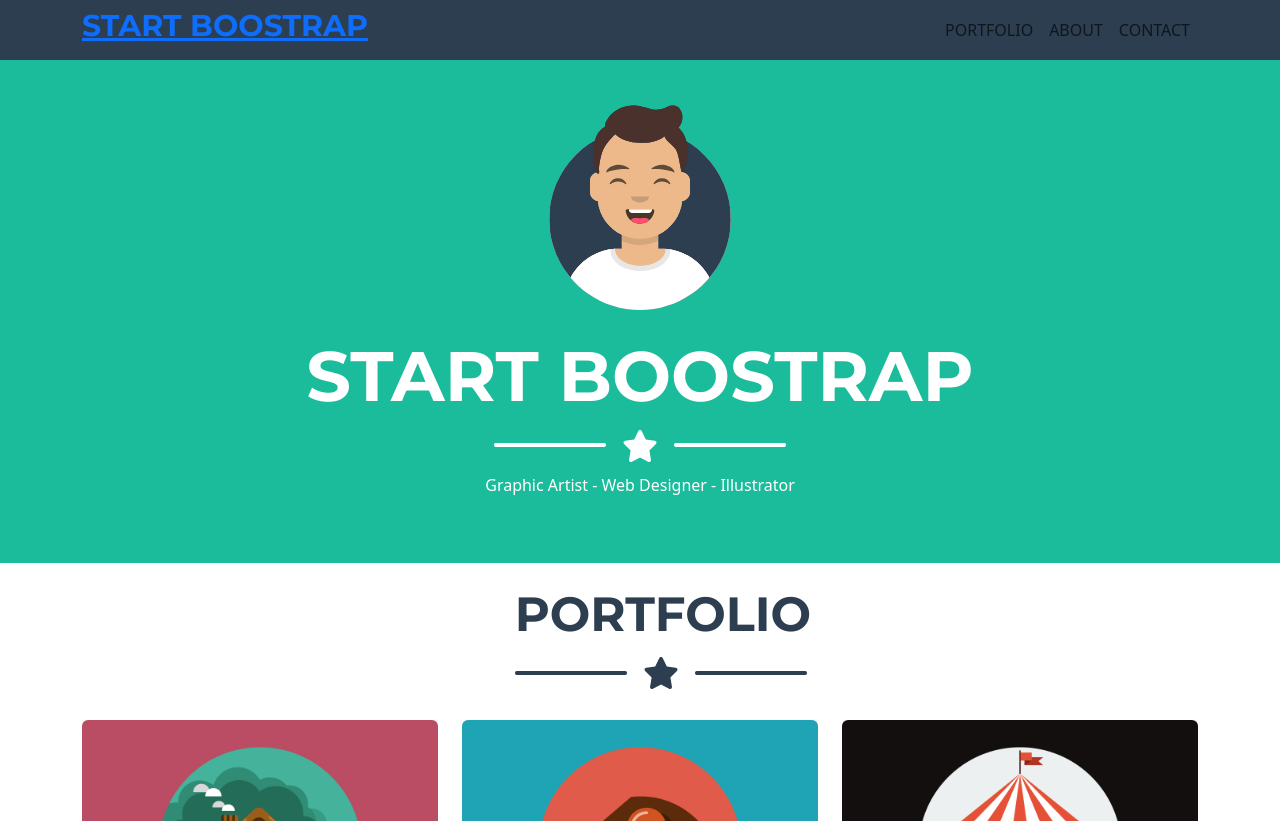
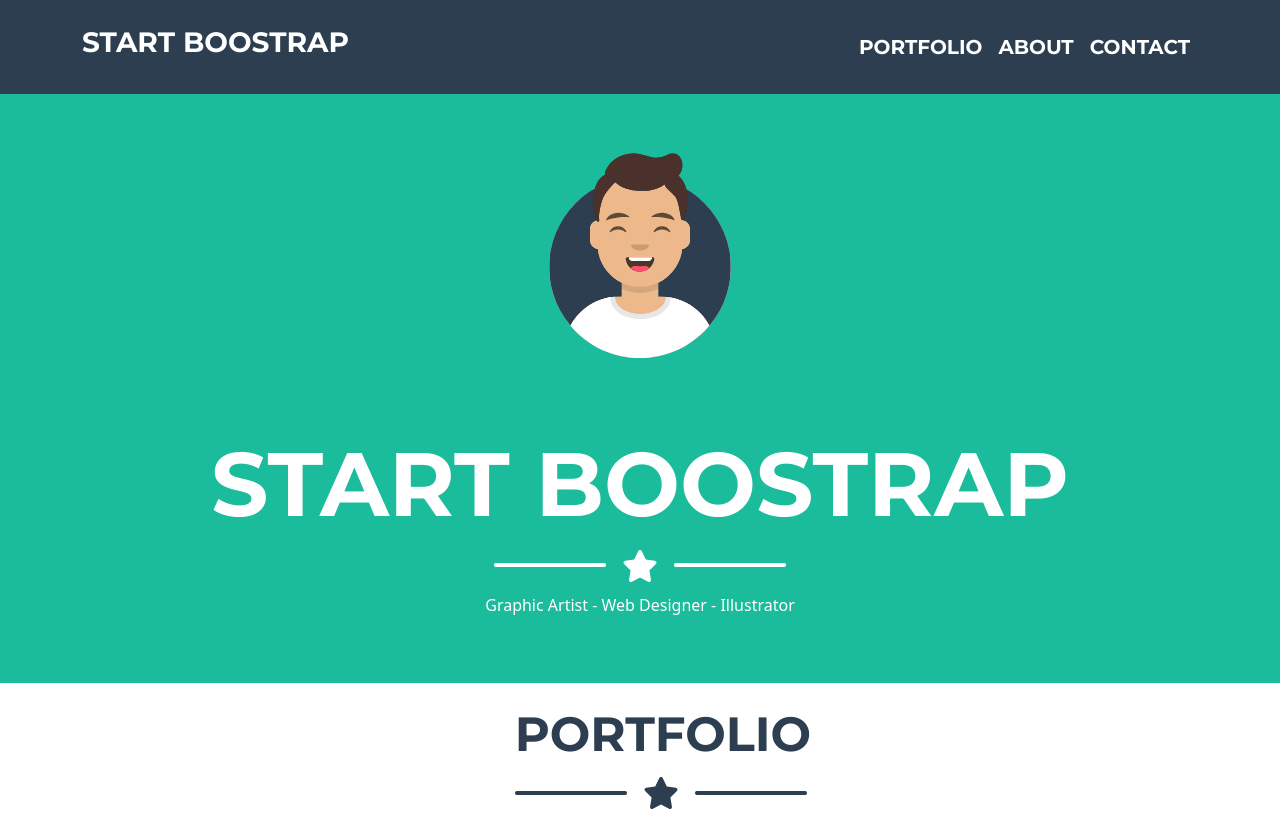
Before and after one commit to yesgrap-cyber/bootstrap, a plain HTML site: page index.html in a window 1280 px wide. Shown: the top 821 px of the page. Drawn offline with nearby package versions, Linux system fonts and the light colour scheme.

Commit message:
style: ajuste de estilos del navbar y titulos

```diff
--- a/index.html
+++ b/index.html
@@ -1,10 +1,10 @@
 <!doctype html>
-<html lang="en">
+<html lang="es">
 
 <head>
     <meta charset="utf-8">
     <meta name="viewport" content="width=device-width, initial-scale=1">
-    <title>Bootstrap demo</title>
+    <title>Bootstrap clase</title>
     <link href="https://cdn.jsdelivr.net/npm/bootstrap@5.3.8/dist/css/bootstrap.min.css" rel="stylesheet"
         integrity="sha384-sRIl4kxILFvY47J16cr9ZwB07vP4J8+LH7qKQnuqkuIAvNWLzeN8tE5YBujZqJLB" crossorigin="anonymous">
     <link href="https://fonts.googleapis.com/css2?family=Montserrat:wght@700&display=swap" rel="stylesheet">
@@ -15,11 +15,11 @@
 </head>
 
 <body>
-    <nav class="navbar navbar-expand-lg fixed-top navbar-biblio ">
+    <nav class="navbar navbar-expand-lg fixed-top navbar-biblio  py-4">
         <div class="container">
 
-            <h3 class="text-center about" >
-            <a href="#boostrap" style="font-family: 'Montserrat', sans-serif; font-weight: 700; font-size: 30px;">
+            <h3 class="text-center about">
+            <a href="#boostrap">
                 START BOOSTRAP</a></h3>
 
             <button class="navbar-toggler" type="button" data-bs-toggle="collapse" data-bs-target="#menuPrincipal"
@@ -38,7 +38,7 @@
         </div>
     </nav>
     <section id="boostrap" class="boostrap">
-        <div class="container mt-5">
+        <div class="container mt-5 py-5">
             <div class="row">
                 <div class="col-md-12" style="margin-top: 50px;">
                     <img src="img/avataaars.svg" alt="avatar" class="img-fluid d-block mx-auto mb-4"
@@ -46,11 +46,9 @@
                 </div>
             </div>
         </div>
-        <div class="row">
+        <div class="row texto">
             <div class="col-md-12">
-                <h1 class="text-center about"
-                    style="font-family: 'Montserrat', sans-serif; font-weight: 700; font-size: 70px;">START BOOSTRAP
-                </h1>
+                <h1 class="text-center about">START BOOSTRAP</h1>
                 <img src="img/Screenshot From 2026-10-28 21-05-36.png" alt="estrellaverde" class="d-block mx-auto"
                     style="margin-bottom: 5px;">
             </div>
--- a/style-actual.css
+++ b/style-actual.css
@@ -1,7 +1,47 @@
+@import url('https://fonts.googleapis.com/css2?family=Montserrat:wght@700&display=swap');
+
+:root{
+  --fuente-principal: 'Montserrat', sans-serif;
+  --color-nav: rgb(44, 62, 80);
+  --color-texto: #fff;
+}
 nav{
     background-color: rgb(44 62 80 / 1);
     color: white;
     text-align: left;
+}
+.about,
+.about a,
+nav a {
+    font-family: 'Montserrat', sans-serif;
+  color: #fff;
+  text-decoration: none;
+
+}
+.texto h1{
+    font-family: 'Montserrat', sans-serif;
+    font-weight: 700;
+    font-size: 90px;
+    text-align: center;
+}
+.text-center about{
+    font-family: 'Montserrat', sans-serif;
+    font-weight: 700;
+    font-size: 30px;
+}
+.navbar-biblio .nav-link{
+    color: white;
+    font-family: 'Montserrat', sans-serif;
+    font-weight: 700;
+    font-size: 20px;
+}
+.navbar-biblio .nav-link:hover{
+    background-color: #1abc9c;
+    border-radius: 5px;
+    color: white;
+}
+.ms-auto{
+    color: white;
 }
 .boostrap{
     background-color: #1abc9c;
```
